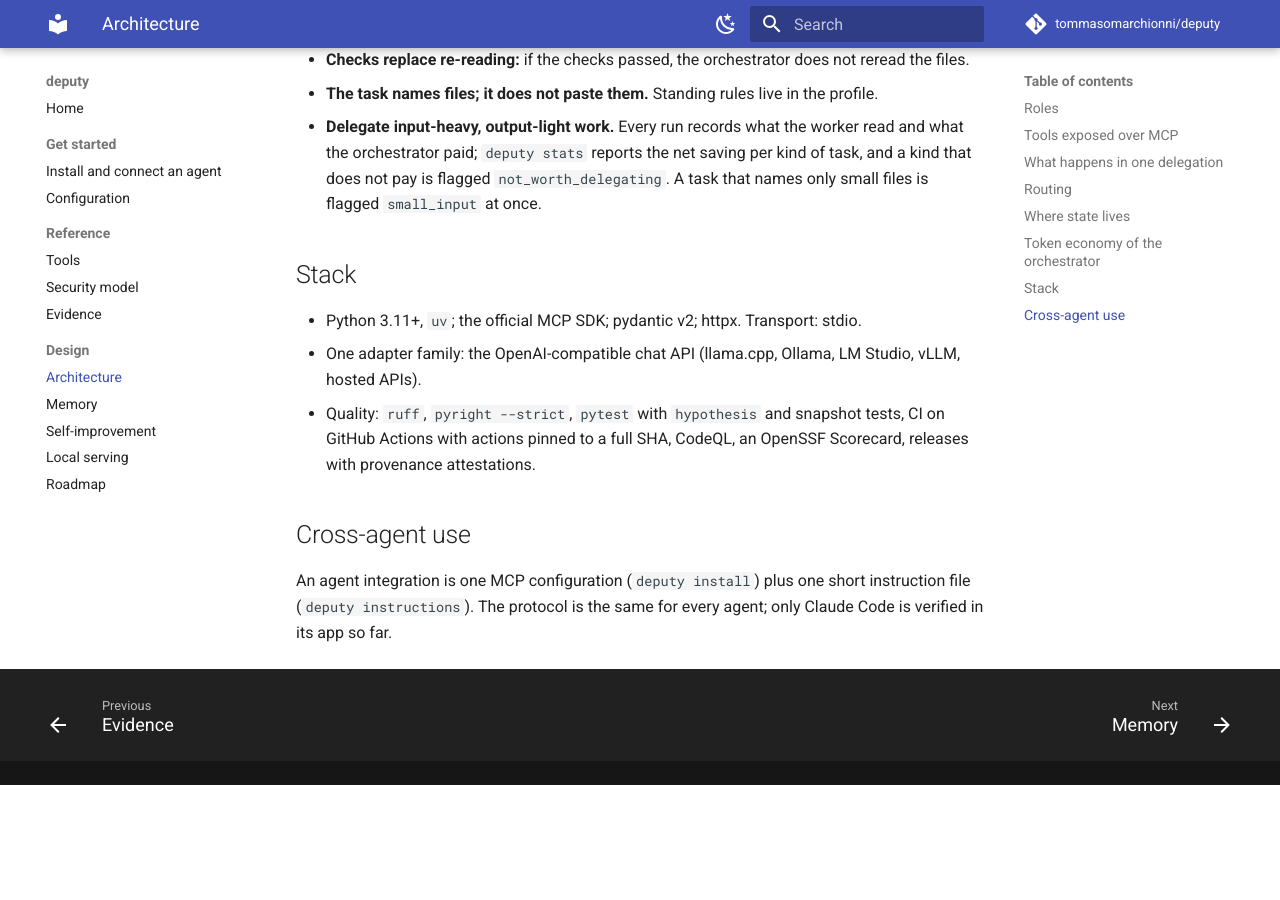
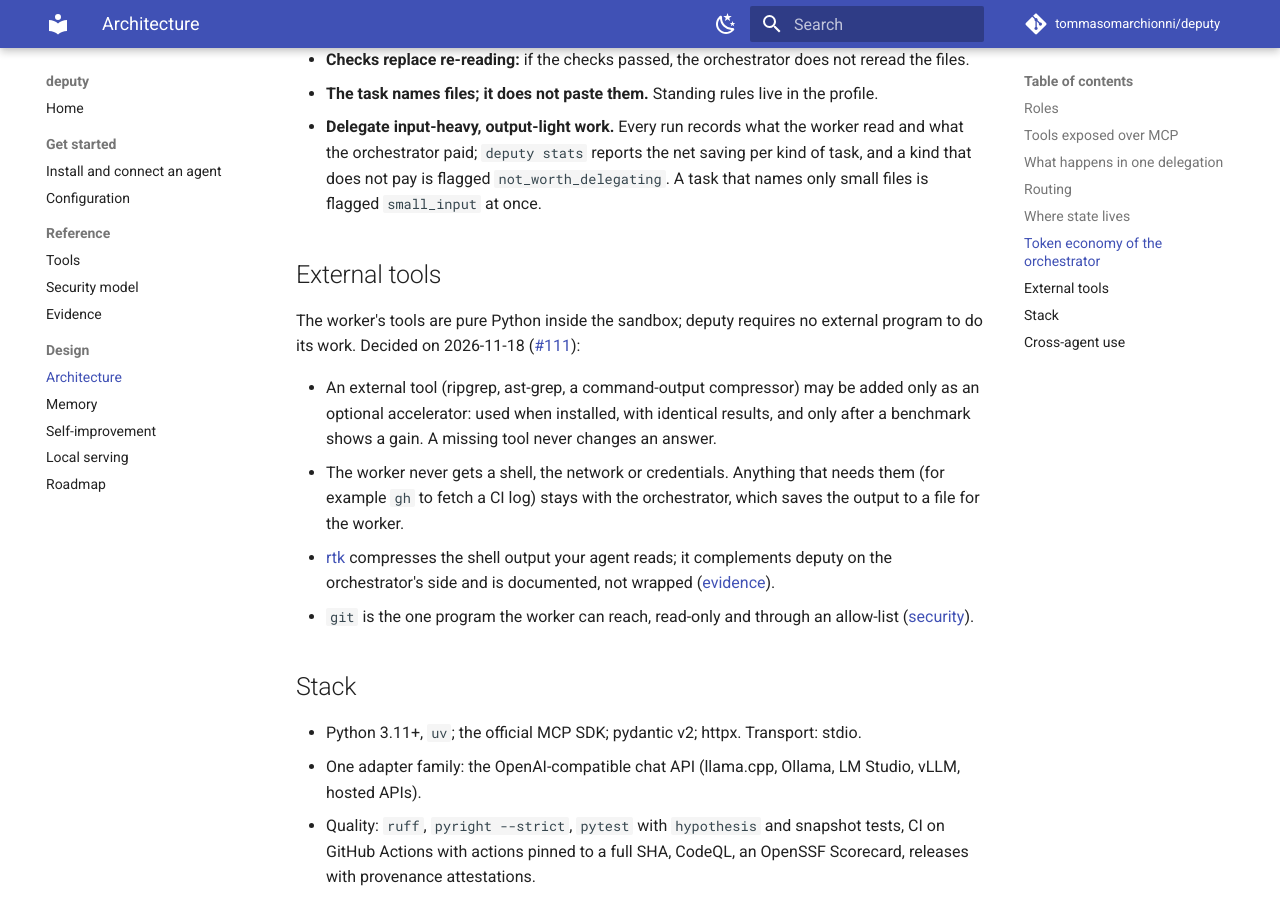
Before and after one commit to tommasomarchionni/deputy, an MkDocs documentation site: the page built from docs/architecture.md, in a window 1280 px wide and 900 px high, scrolled down 2027 px. Built offline with MkDocs 1.6.1 and Material for MkDocs 9.7.7, drawn with Linux system fonts in a browser that asks for light colours; comment, search, counter and statistics services are not loaded; before the commit the page ends 2812 px from its top, so only the background shows below that.

Commit message:
docs: external tools are optional accelerators, never requirements (#131)
Co-authored-by: Tommaso Marchionni <8122764+tommasomarchionni@users.noreply.github.com>

```diff
--- a/docs/architecture.md
+++ b/docs/architecture.md
@@ -69,6 +69,22 @@ fixed cost per session. So:
   not pay is flagged `not_worth_delegating`. A task that names only small files is flagged
   `small_input` at once.
 
+## External tools
+
+The worker's tools are pure Python inside the sandbox; deputy requires no external program to do its
+work. Decided on 2026-11-18 ([#111](https://github.com/tommasomarchionni/deputy/issues/111)):
+
+- An external tool (ripgrep, ast-grep, a command-output compressor) may be added only as an optional
+  accelerator: used when installed, with identical results, and only after a benchmark shows a gain.
+  A missing tool never changes an answer.
+- The worker never gets a shell, the network or credentials. Anything that needs them (for example
+  `gh` to fetch a CI log) stays with the orchestrator, which saves the output to a file for the worker.
+- [rtk](https://github.com/rtk-ai/rtk) compresses the shell output your agent reads; it complements
+  deputy on the orchestrator's side and is documented, not wrapped
+  ([evidence](evidence.md#where-an-agents-reading-goes-and-rtk)).
+- `git` is the one program the worker can reach, read-only and through an allow-list
+  ([security](security.md)).
+
 ## Stack
 
 - Python 3.11+, `uv`; the official MCP SDK; pydantic v2; httpx. Transport: stdio.
```
